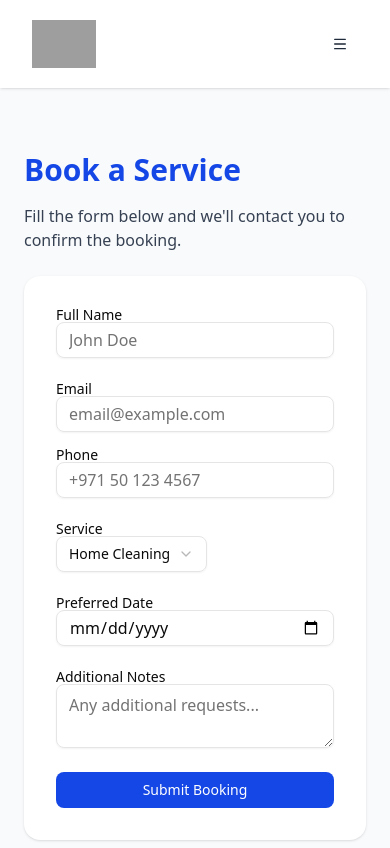
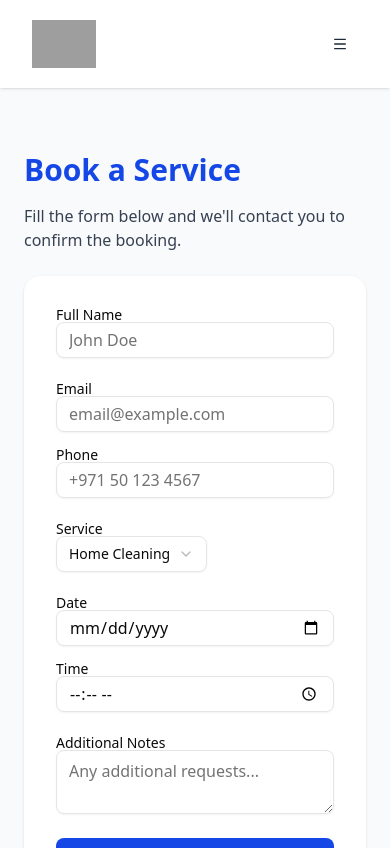
Before and after one commit to UIPSDevelopers/alshorooq, a React (Vite) app: page /booking in a window 390 px wide. Shown: the top 848 px of the page. Built offline with nearby package versions, Linux system fonts and the light colour scheme; grey boxes are pictures that could not be loaded.

Commit message:
added booking time

```diff
--- a/src/pages/Booking.jsx
+++ b/src/pages/Booking.jsx
@@ -7,7 +7,6 @@ import { useForm, Controller } from "react-hook-form";
 import { zodResolver } from "@hookform/resolvers/zod";
 import emailjs from "@emailjs/browser";
 import { Label } from "@/components/ui/label";
-
 import { Input } from "@/components/ui/input";
 import { Textarea } from "@/components/ui/textarea";
 import { Button } from "@/components/ui/button";
@@ -25,6 +24,7 @@ const bookingSchema = z.object({
   phone: z.string().min(1, "Phone is required"),
   service: z.string(),
   date: z.string().optional(),
+  time: z.string().optional(), // ✅ new field
   notes: z.string().optional(),
 });
 
@@ -45,6 +45,7 @@ export default function Booking() {
       phone: "",
       service: "Residential Cleaning",
       date: "",
+      time: "", // ✅ default value
       notes: "",
     },
   });
@@ -52,10 +53,10 @@ export default function Booking() {
   const onSubmit = (data) => {
     emailjs
       .send(
-        "service_9blgqbn", // your service ID
-        "template_k49zza2", // your template ID
+        "service_9blgqbn",
+        "template_k49zza2",
         data,
-        "zD0Wm7YYQEtavrgxN" // your public key
+        "zD0Wm7YYQEtavrgxN"
       )
       .then(
         () => {
@@ -73,9 +74,7 @@ export default function Booking() {
     <div className="min-h-screen bg-gray-50">
       <Navbar />
       <main className="max-w-3xl mx-auto px-6 py-16">
-        <h1 className="text-3xl font-bold mb-4 text-blue-700">
-          Book a Service
-        </h1>
+        <h1 className="text-3xl font-bold mb-4 text-blue-700">Book a Service</h1>
         <p className="text-gray-700 mb-6">
           Fill the form below and we'll contact you to confirm the booking.
         </p>
@@ -95,9 +94,7 @@ export default function Booking() {
             <Label htmlFor="name">Full Name</Label>
             <Input id="name" {...register("name")} placeholder="John Doe" />
             {errors.name && (
-              <span className="text-red-600 text-sm">
-                {errors.name.message}
-              </span>
+              <span className="text-red-600 text-sm">{errors.name.message}</span>
             )}
           </div>
 
@@ -166,10 +163,16 @@ export default function Booking() {
             />
           </div>
 
-          {/* Date */}
-          <div>
-            <Label htmlFor="date">Preferred Date</Label>
-            <Input id="date" type="date" {...register("date")} />
+          {/* Date & Time */}
+          <div className="grid md:grid-cols-2 gap-4">
+            <div>
+              <Label htmlFor="date">Date</Label>
+              <Input id="date" type="date" {...register("date")} />
+            </div>
+            <div>
+              <Label htmlFor="time">Time</Label>
+              <Input id="time" type="time" {...register("time")} />
+            </div>
           </div>
 
           {/* Notes */}
```
